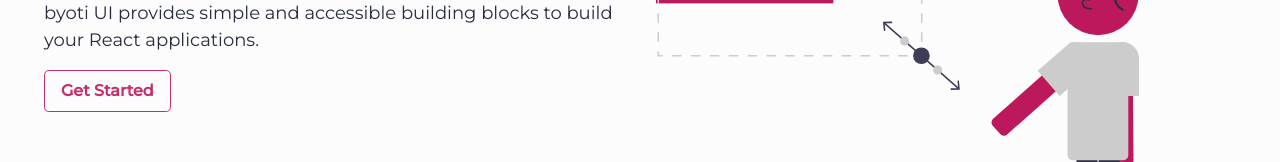
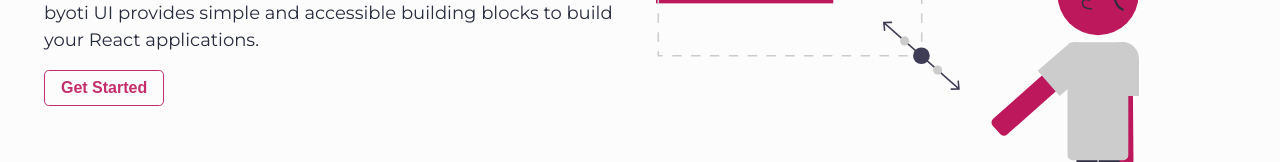
Before and after one commit to adiMallya/react-byoti, a React (Vite) app: page / in a window 1280 px wide. Shown: the part 267-429 px from the top of the page. Built offline with nearby package versions, Linux system fonts and the light colour scheme.

Commit message:
fix: navigate to docs

```diff
--- a/src/pages/Home.tsx
+++ b/src/pages/Home.tsx
@@ -4,8 +4,11 @@ import { Navbar, Footer } from "src/documentation/components";
 import * as S from "./styles";
 import { Heading, Text, Button, Image } from "src/components";
 import hero from "src/assets/hero_banner.svg";
+import { useNavigate } from "react-router-dom";
 
 export const Home = (): JSX.Element => {
+  const navigate = useNavigate();
+
   useEffect(() => {
     document.title = "byoti UI";
   }, []);
@@ -21,7 +24,7 @@ export const Home = (): JSX.Element => {
               byoti UI provides simple and accessible building blocks to build your React applications.
             </Text>
             <div style={{"display": "flex" ,"gap": "1rem"}}>
-              <Button as="a" size="md" variant="outline" color="#BE185D" label="Get Started"  href="/docs/alert"/>
+              <Button size="md" variant="outline" color="#BE185D" label="Get Started" onClick={() => navigate('/docs/alert')} />
               {/* <Button as="a" size="md" variant="solid" color="#BE185D" label="Documentation" href="/docs/alert"/> */}
             </div>
           </S.Section>
```
